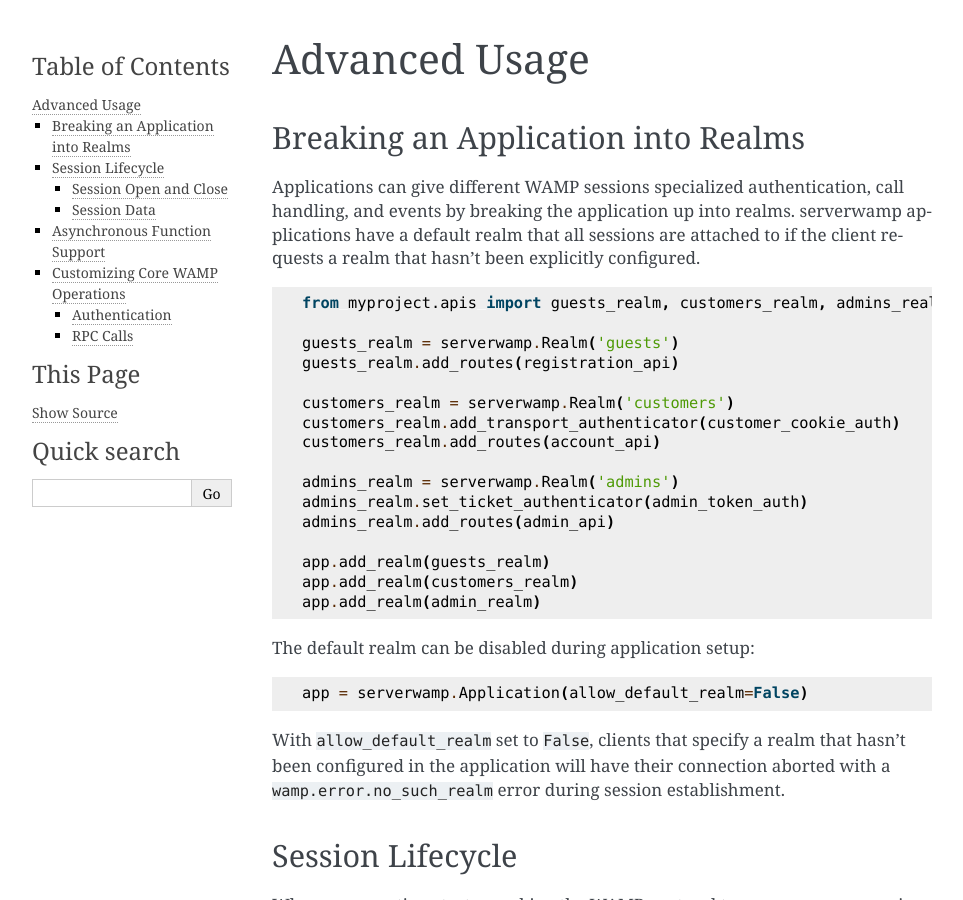
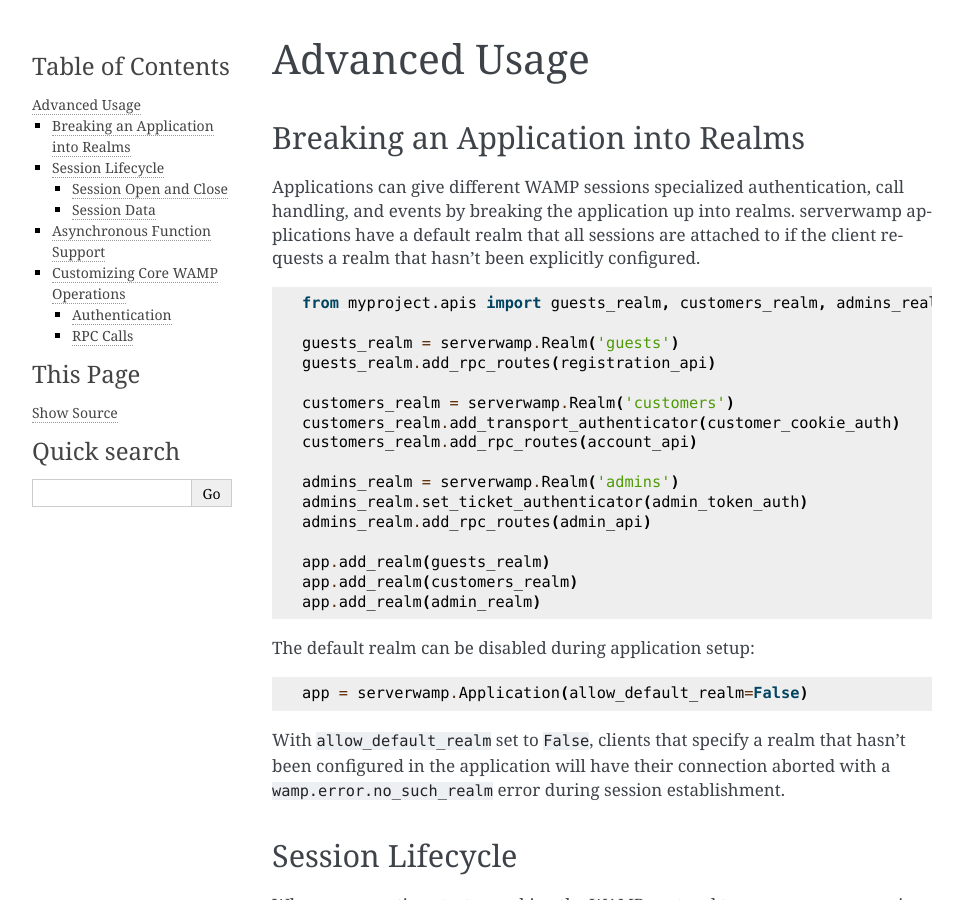
Before and after one commit to JustinTArthur/serverwamp, a Sphinx documentation site: the page built from docs/advanced_usage.rst, in a window 1280 px wide and 900 px high. Shown: the whole window, without its empty margins (148-1111 px from the left). Built offline with Sphinx 7.4.7, drawn with Linux system fonts in a browser that asks for light colours.

Commit message:
Use add_rpc_routes for Realm
Use add_rpc_routes for Realm  instead of add_routes as defined in the library.

```diff
--- a/docs/advanced_usage.rst
+++ b/docs/advanced_usage.rst
@@ -13,15 +13,15 @@ client requests a realm that hasn't been explicitly configured.
     from myproject.apis import guests_realm, customers_realm, admins_realm
 
     guests_realm = serverwamp.Realm('guests')
-    guests_realm.add_routes(registration_api)
+    guests_realm.add_rpc_routes(registration_api)
 
     customers_realm = serverwamp.Realm('customers')
     customers_realm.add_transport_authenticator(customer_cookie_auth)
-    customers_realm.add_routes(account_api)
+    customers_realm.add_rpc_routes(account_api)
 
     admins_realm = serverwamp.Realm('admins')
     admins_realm.set_ticket_authenticator(admin_token_auth)
-    admins_realm.add_routes(admin_api)
+    admins_realm.add_rpc_routes(admin_api)
 
     app.add_realm(guests_realm)
     app.add_realm(customers_realm)
```
